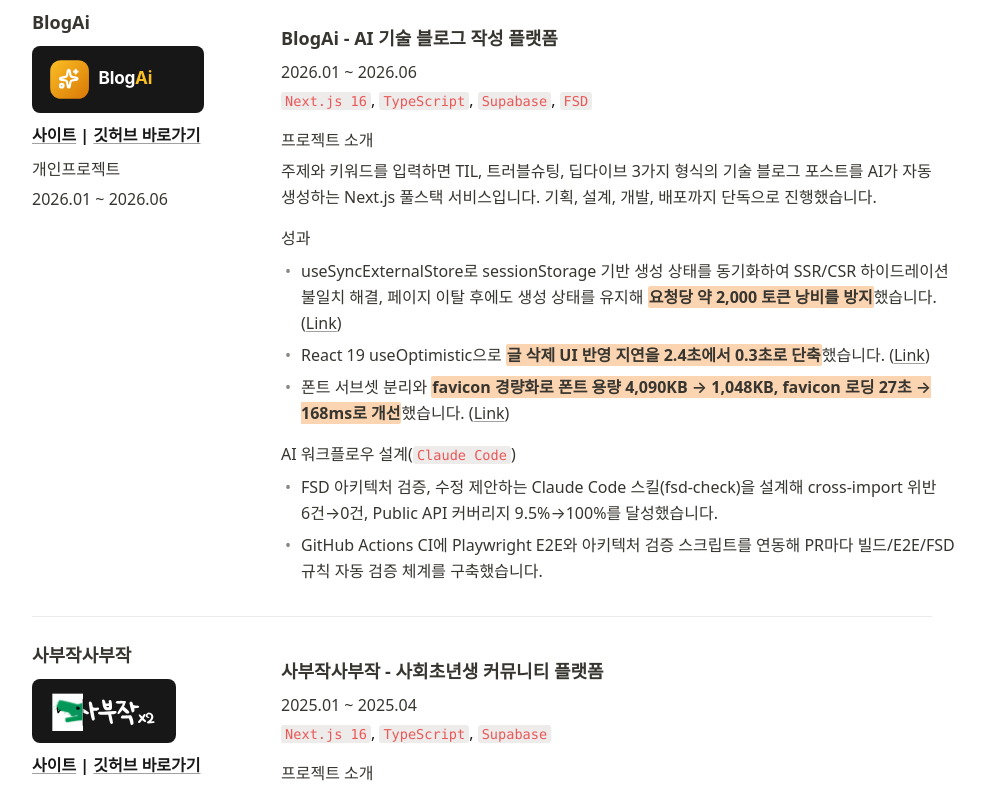
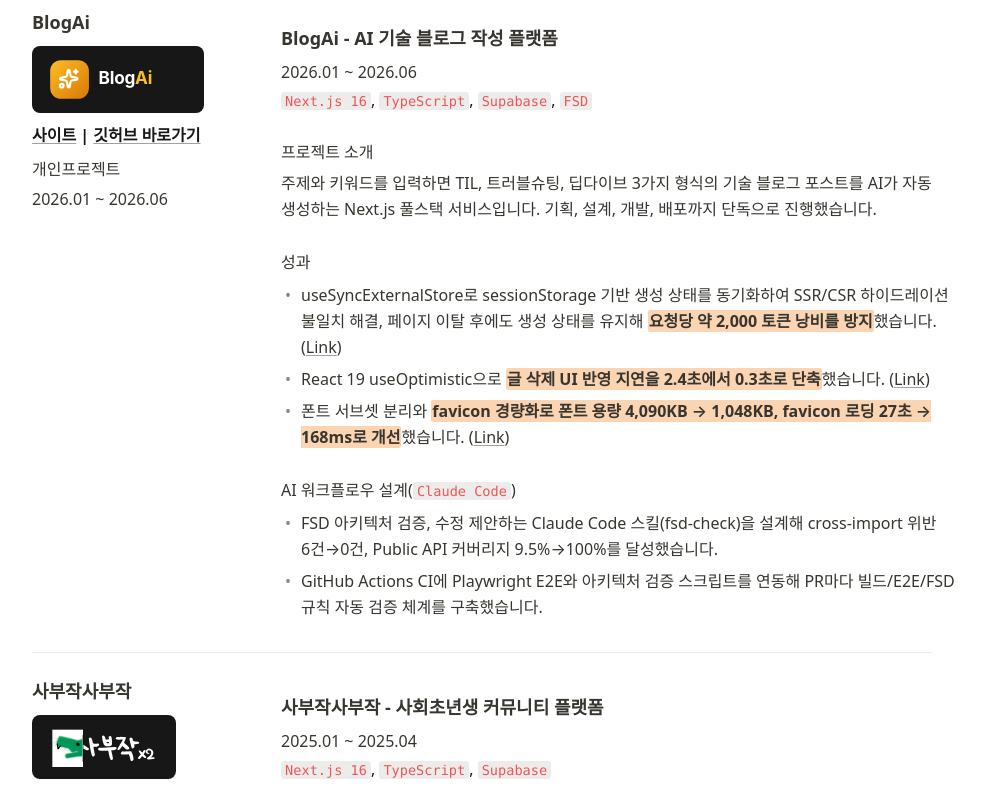
Before and after one commit to chohyundon/resume, a Next.js app: page / in a window 1280 px wide. Shown: the part 1800-2589 px from the top of the page, without its empty margins (158-1143 px from the left). Built offline with nearby package versions, Linux system fonts and the light colour scheme.

Commit message:
Increase spacing between project detail label blocks
Widen the gap above each Label (프로젝트 소개/성과/AI 워크플로우 설계) in the
Projects section so the three blocks read as distinct groups.

```diff
--- a/src/app/page.tsx
+++ b/src/app/page.tsx
@@ -64,7 +64,7 @@
 
 function Label({ children }: { children: React.ReactNode }) {
   return (
-    <p className="mb-1 mt-4 font-medium text-[rgb(55,53,47)] dark:text-neutral-200">
+    <p className="mb-1 mt-7 font-medium text-[rgb(55,53,47)] dark:text-neutral-200">
       {children}
     </p>
   );
```
